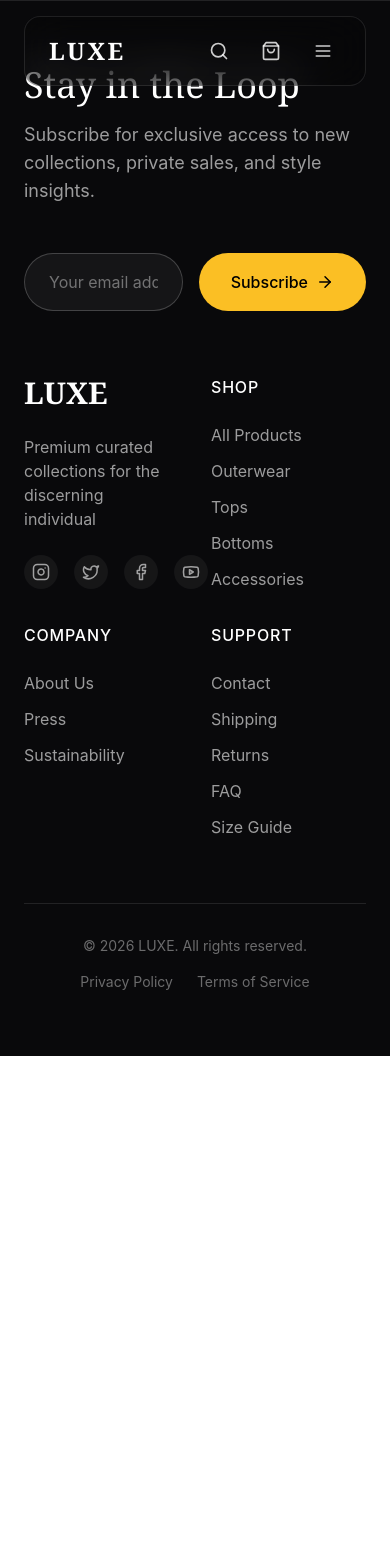
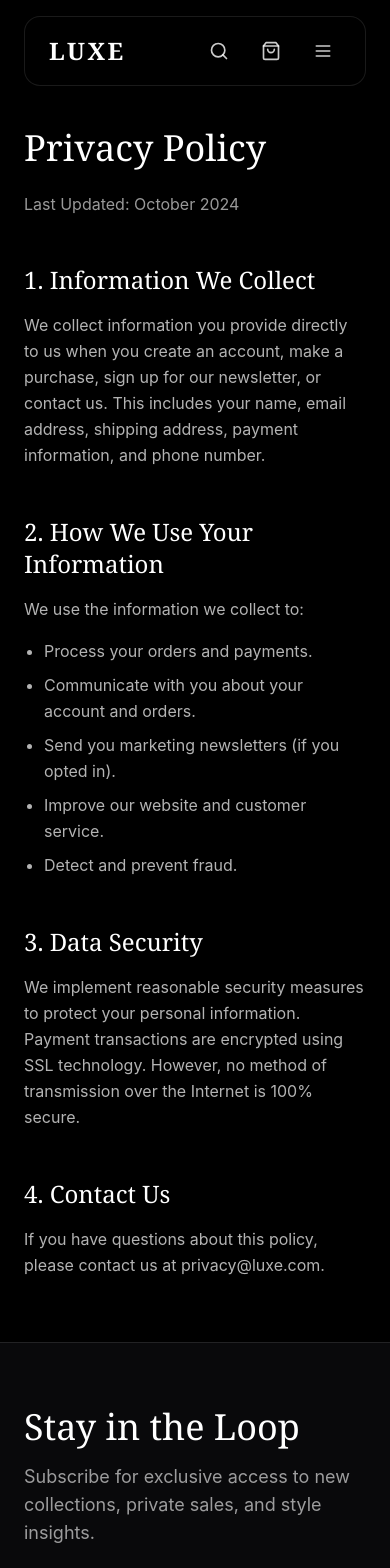
Before and after one commit to imaadidikshit/Projects, a React (Create React App) app in the folder proj/frontend/: page /privacy in a window 390 px wide. Shown: the top 1568 px of the page. Before the commit the page ends 1056 px from the top, so only its background shows below. Built offline with nearby package versions, Linux system fonts and the light colour scheme.

Commit message:
Updated Privacy Policy Pages and Scroll Up Effect

```diff
--- a/proj/frontend/src/App.js
+++ b/proj/frontend/src/App.js
@@ -24,6 +24,8 @@ import ShippingPage from "./pages/ShippingPage";
 import ReturnsPage from "./pages/ReturnsPage";
 import FAQPage from "./pages/FAQPage";
 import SizeGuidePage from "./pages/SizeGuidePage";
+import PrivacyPage from "./pages/PrivacyPage";
+import TermsPage from "./pages/TermsPage";
 
 // ScrollToTop Component to handle scroll reset on route change
 function ScrollToTop() {
@@ -61,6 +63,8 @@ function App() {
           <Route path="/returns" element={<ReturnsPage />} />
           <Route path="/faq" element={<FAQPage />} />
           <Route path="/size-guide" element={<SizeGuidePage />} />
+          <Route path="/privacy" element={<PrivacyPage />} />
+          <Route path="/terms" element={<TermsPage />} />
         </Routes>
 
         <Footer />
--- a/proj/frontend/src/components/layout/Footer.jsx
+++ b/proj/frontend/src/components/layout/Footer.jsx
@@ -17,7 +17,7 @@ const footerLinks = {
   ],
   company: [
     { label: 'About Us', href: '/about' },
-    // Careers link removed as requested
+    // Careers link removed
     { label: 'Press', href: '/press' },
     { label: 'Sustainability', href: '/sustainability' },
   ],
@@ -41,9 +41,9 @@ export default function Footer() {
   const [email, setEmail] = useState('');
   const [status, setStatus] = useState('idle'); // idle, loading, success, error
 
-  // Function to force scroll to top on click
+  // Function to smooth scroll to top on click
   const handleScrollToTop = () => {
-    window.scrollTo(0, 0);
+    window.scrollTo({ top: 0, behavior: 'smooth' });
   };
 
   const handleSubmit = async (e) => {
@@ -181,7 +181,7 @@ export default function Footer() {
                   <li key={link.label}>
                     <Link
                       to={link.href}
-                      onClick={handleScrollToTop} // Added click handler here
+                      onClick={handleScrollToTop}
                       className="text-white/60 hover:text-amber-400 transition-colors"
                     >
                       {link.label}
--- /dev/null
+++ b/proj/frontend/src/pages/PrivacyPage.jsx
@@ -0,0 +1,64 @@
+import { motion } from 'framer-motion';
+
+export default function PrivacyPage() {
+  return (
+    <main className="min-h-screen bg-black pt-32 pb-16">
+      <div className="max-w-4xl mx-auto px-6">
+        <motion.div
+          initial={{ opacity: 0, y: 30 }}
+          animate={{ opacity: 1, y: 0 }}
+          className="mb-12"
+        >
+          <h1 className="text-4xl md:text-5xl font-serif text-white mb-6">Privacy Policy</h1>
+          <p className="text-white/60">Last Updated: October 2024</p>
+        </motion.div>
+
+        <motion.div
+          initial={{ opacity: 0, y: 20 }}
+          animate={{ opacity: 1, y: 0 }}
+          transition={{ delay: 0.1 }}
+          className="space-y-12 text-white/70 leading-relaxed"
+        >
+          <section>
+            <h2 className="text-2xl text-white font-serif mb-4">1. Information We Collect</h2>
+            <p className="mb-4">
+              We collect information you provide directly to us when you create an account, make a purchase,
+              sign up for our newsletter, or contact us. This includes your name, email address, shipping
+              address, payment information, and phone number.
+            </p>
+          </section>
+
+          <section>
+            <h2 className="text-2xl text-white font-serif mb-4">2. How We Use Your Information</h2>
+            <p className="mb-4">
+              We use the information we collect to:
+            </p>
+            <ul className="list-disc pl-5 space-y-2">
+              <li>Process your orders and payments.</li>
+              <li>Communicate with you about your account and orders.</li>
+              <li>Send you marketing newsletters (if you opted in).</li>
+              <li>Improve our website and customer service.</li>
+              <li>Detect and prevent fraud.</li>
+            </ul>
+          </section>
+
+          <section>
+            <h2 className="text-2xl text-white font-serif mb-4">3. Data Security</h2>
+            <p>
+              We implement reasonable security measures to protect your personal information.
+              Payment transactions are encrypted using SSL technology. However, no method of transmission
+              over the Internet is 100% secure.
+            </p>
+          </section>
+
+          <section>
+            <h2 className="text-2xl text-white font-serif mb-4">4. Contact Us</h2>
+            <p>
+              If you have questions about this policy, please contact us at privacy@luxe.com.
+            </p>
+          </section>
+        </motion.div>
+      </div>
+    </main>
+  );
+}
--- /dev/null
+++ b/proj/frontend/src/pages/TermsPage.jsx
@@ -0,0 +1,56 @@
+import { motion } from 'framer-motion';
+
+export default function TermsPage() {
+  return (
+    <main className="min-h-screen bg-black pt-32 pb-16">
+      <div className="max-w-4xl mx-auto px-6">
+         <motion.div
+          initial={{ opacity: 0, y: 30 }}
+          animate={{ opacity: 1, y: 0 }}
+          className="mb-12"
+        >
+          <h1 className="text-4xl md:text-5xl font-serif text-white mb-6">Terms of Service</h1>
+          <p className="text-white/60">Last Updated: October 2024</p>
+        </motion.div>
+
+        <motion.div
+          initial={{ opacity: 0, y: 20 }}
+          animate={{ opacity: 1, y: 0 }}
+          transition={{ delay: 0.1 }}
+          className="space-y-12 text-white/70 leading-relaxed"
+        >
+          <section>
+            <h2 className="text-2xl text-white font-serif mb-4">1. Acceptance of Terms</h2>
+            <p>
+              By accessing and using this website, you accept and agree to be bound by the terms and provision of this agreement.
+            </p>
+          </section>
+
+          <section>
+            <h2 className="text-2xl text-white font-serif mb-4">2. Intellectual Property</h2>
+            <p>
+              All content on this site, including text, graphics, logos, and images, is the property of LUXE
+              and is protected by international copyright laws.
+            </p>
+          </section>
+
+          <section>
+            <h2 className="text-2xl text-white font-serif mb-4">3. Product Availability</h2>
+            <p>
+              All orders are subject to product availability. We reserve the right to discontinue any product at any time.
+              Prices for our products are subject to change without notice.
+            </p>
+          </section>
+
+          <section>
+            <h2 className="text-2xl text-white font-serif mb-4">4. Limitation of Liability</h2>
+            <p>
+              LUXE shall not be liable for any indirect, incidental, special, consequential or punitive damages,
+              including without limitation, loss of profits, data, use, goodwill, or other intangible losses.
+            </p>
+          </section>
+        </motion.div>
+      </div>
+    </main>
+  );
+}
```
